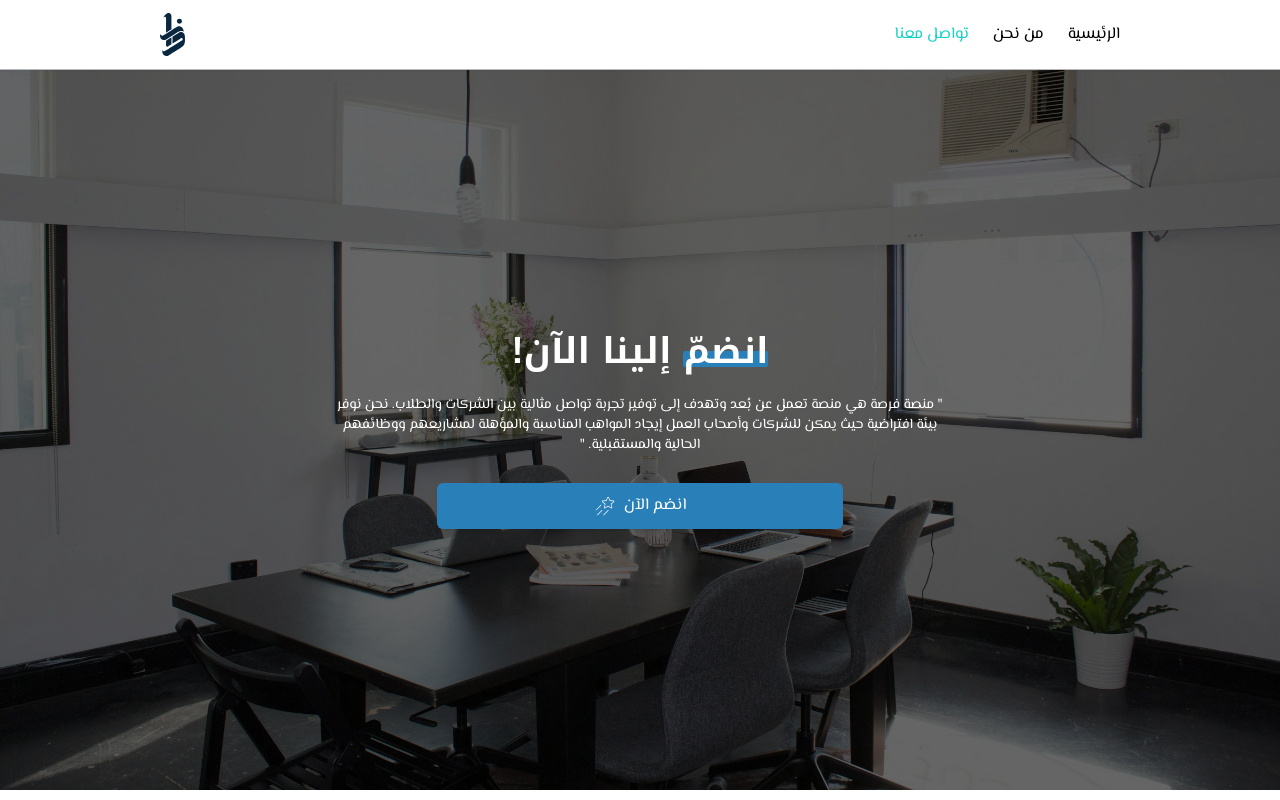
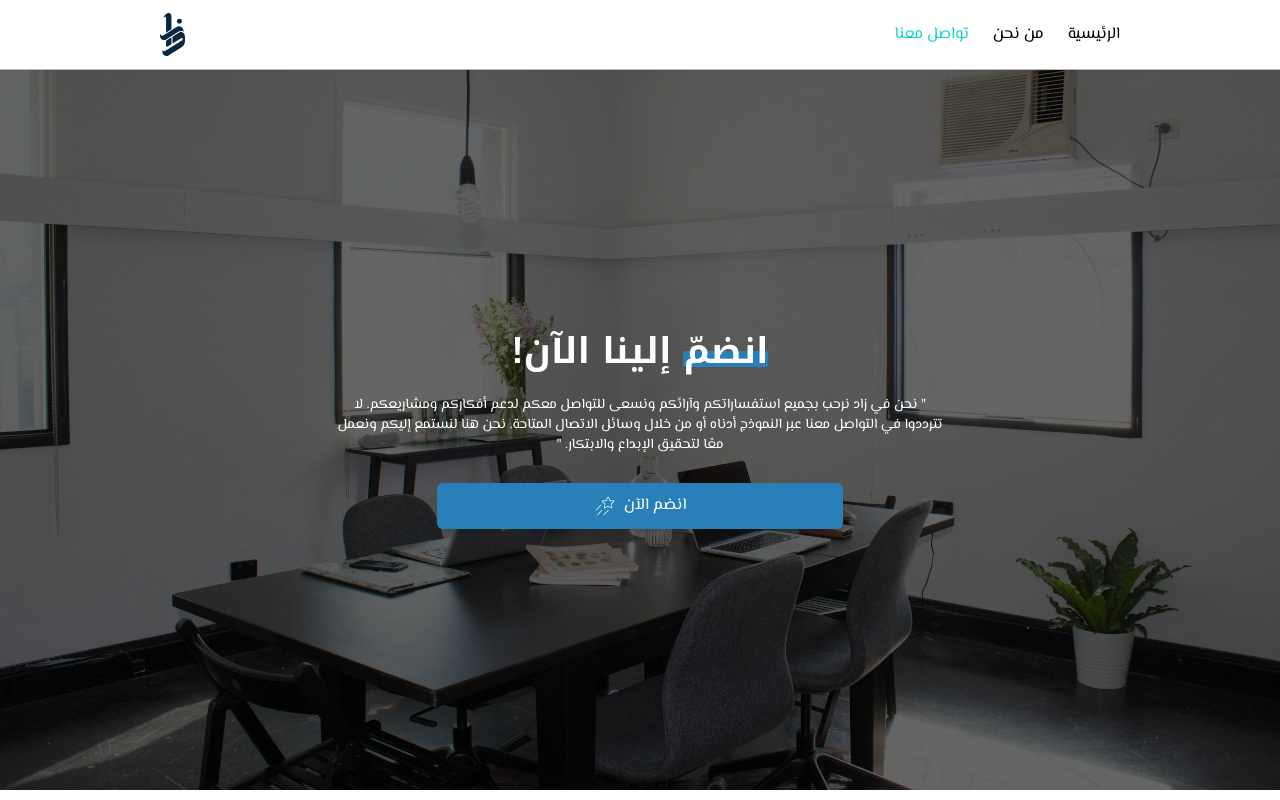
Before and after one commit to YousefAboAisha/zad, a Next.js app: page /contact in a window 1280 px wide. Shown: the top 800 px of the page. Built offline with nearby package versions, Linux system fonts and the light colour scheme.

Commit message:
Changed the ID methodlogy into ref for best practice

```diff
--- a/containers/about/landing.tsx
+++ b/containers/about/landing.tsx
@@ -8,7 +8,7 @@ const Landing = () => {
           title=""
           highLightText="تعرّف على &quot;زاد&quot; "
           highlightColor="before:bg-blue"
-          details="منصة فرصة هي منصة تعمل عن بُعد وتهدف إلى توفير تجربة تواصل مثالية بين الشركات والطلاب. نحن نوفر بيئة افتراضية حيث يمكن للشركات وأصحاب العمل إيجاد المواهب المناسبة والمؤهلة لمشاريعهم ووظائفهم الحالية والمستقبلية."
+          details="زاد هي منصة تمكين مجتمعي تهدف إلى دعم الشباب والمبدعين من خلال توفير بيئة محفزة للتعلم، الإبداع، وريادة الأعمال"
           className="text-white"
           additionalStyles="mx-auto !w-fit"
           detailsStyles="mt-6 mx-auto text-center w-fit w-8/12"
--- a/containers/contact/landing.tsx
+++ b/containers/contact/landing.tsx
@@ -1,14 +1,21 @@
 import Button from "@/components/UI/inputs/button";
 import Heading from "@/components/UI/typography/heading";
 import { PiShootingStarThin } from "react-icons/pi";
+import { RefObject } from "react";
 
-const Landing = () => {
+// Correct type for props
+type LandingProps = {
+  contactFormRef: RefObject<HTMLDivElement>; // RefObject type from React
+};
+
+const Landing = ({ contactFormRef }: LandingProps) => {
   const scrollIntoView = () => {
-    const targetElement = document.getElementById("contactForm");
-    if (targetElement) {
+    if (contactFormRef.current) {
       const yOffset = -150; // Adjust offset as needed
       const yPosition =
-        targetElement.getBoundingClientRect().top + window.scrollY + yOffset;
+        contactFormRef.current.getBoundingClientRect().top +
+        window.scrollY +
+        yOffset;
       window.scrollTo({ top: yPosition, behavior: "smooth" });
     }
   };
@@ -20,12 +27,11 @@ const Landing = () => {
           title=""
           highLightText="انضمّ إلينا الآن!"
           highlightColor="before:bg-blue"
-          details="منصة فرصة هي منصة تعمل عن بُعد وتهدف إلى توفير تجربة تواصل مثالية بين الشركات والطلاب. نحن نوفر بيئة افتراضية حيث يمكن للشركات وأصحاب العمل إيجاد المواهب المناسبة والمؤهلة لمشاريعهم ووظائفهم الحالية والمستقبلية."
+          details="نحن في زاد نرحب بجميع استفساراتكم وآرائكم ونسعى للتواصل معكم لدعم أفكاركم ومشاريعكم. لا تترددوا في التواصل معنا عبر النموذج أدناه أو من خلال وسائل الاتصال المتاحة. نحن هنا لنستمع إليكم ونعمل معًا لتحقيق الإبداع والابتكار."
           className="text-white w-fit"
           additionalStyles="mx-auto"
           detailsStyles="mt-6 mx-auto text-center w-fit w-8/12"
         />
-
         <div className="w-8/12 mx-auto">
           <Button
             title="انضم الآن"
--- a/containers/home/landing.tsx
+++ b/containers/home/landing.tsx
@@ -15,7 +15,7 @@ const Landing = () => {
             title=""
             highLightText="زاد | مساحة عمل"
             highlightColor="before:bg-primary"
-            details="منصة زاد هي منصة تعمل عن بُعد وتهدف إلى توفير تجربة تواصل مثالية بين الشركات والطلاب. نحن نوفر بيئة افتراضية حيث يمكن للشركات وأصحاب العمل إيجاد المواهب المناسبة والمؤهلة لمشاريعهم ووظائفهم الحالية والمستقبلية."
+            details="زاد هي مبادرة تهدف إلى تمكين الأفراد والمجتمعات من خلال توفير فرص مبتكرة للتعلم، الإبداع، والتطوير."
             className="text-white mb-4"
             additionalStyles="before:w-6/12"
             detailsStyles="mt-6"
--- a/pages/_app.tsx
+++ b/pages/_app.tsx
@@ -13,11 +13,11 @@ export default function App({ Component, pageProps }: AppProps) {
         <title>{path}</title>
         <meta name="description" content="Generated by create next app" />
         <meta name="viewport" content="width=device-width, initial-scale=1" />
-        <link rel="apple-touch-icon" sizes="180x180" href="/zad-logo.svg" />
+        <link rel="apple-touch-icon" sizes="any" href="/zad-logo.svg" />
         <link
           rel="icon"
           type="image/png"
-          sizes="512×512"
+          sizes="any"
           href="/zad-logo.svg"
         />
       </Head>
--- a/pages/contact.tsx
+++ b/pages/contact.tsx
@@ -1,11 +1,14 @@
 import ContactForm from "@/containers/contact/contactForm";
 import Landing from "@/containers/contact/landing";
+import { useRef } from "react";
 
 export default function Contact() {
+  const contactFormRef = useRef<HTMLDivElement | null>(null);
+
   return (
     <>
-      <Landing />
-      <div id="contactForm" className="container">
+      <Landing contactFormRef={contactFormRef} />
+      <div ref={contactFormRef} className="container">
         <ContactForm />
       </div>
     </>
```
